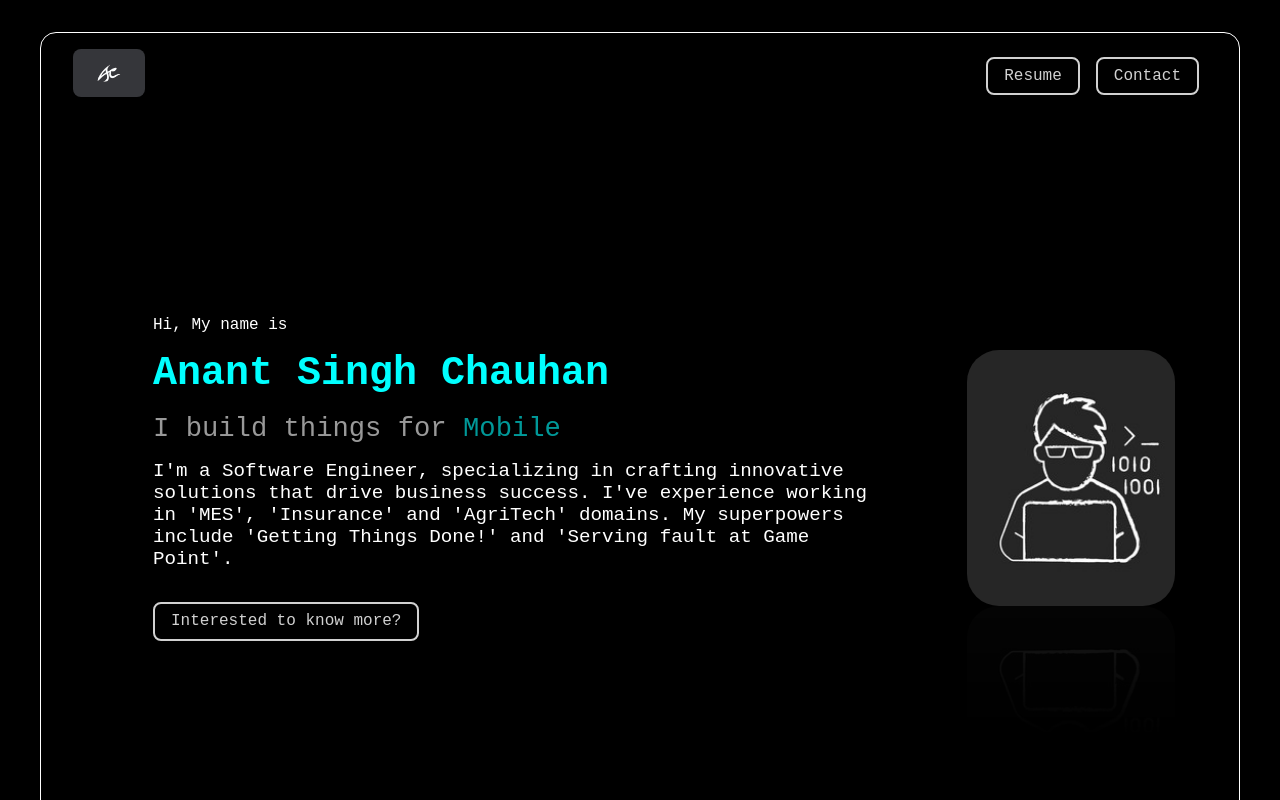
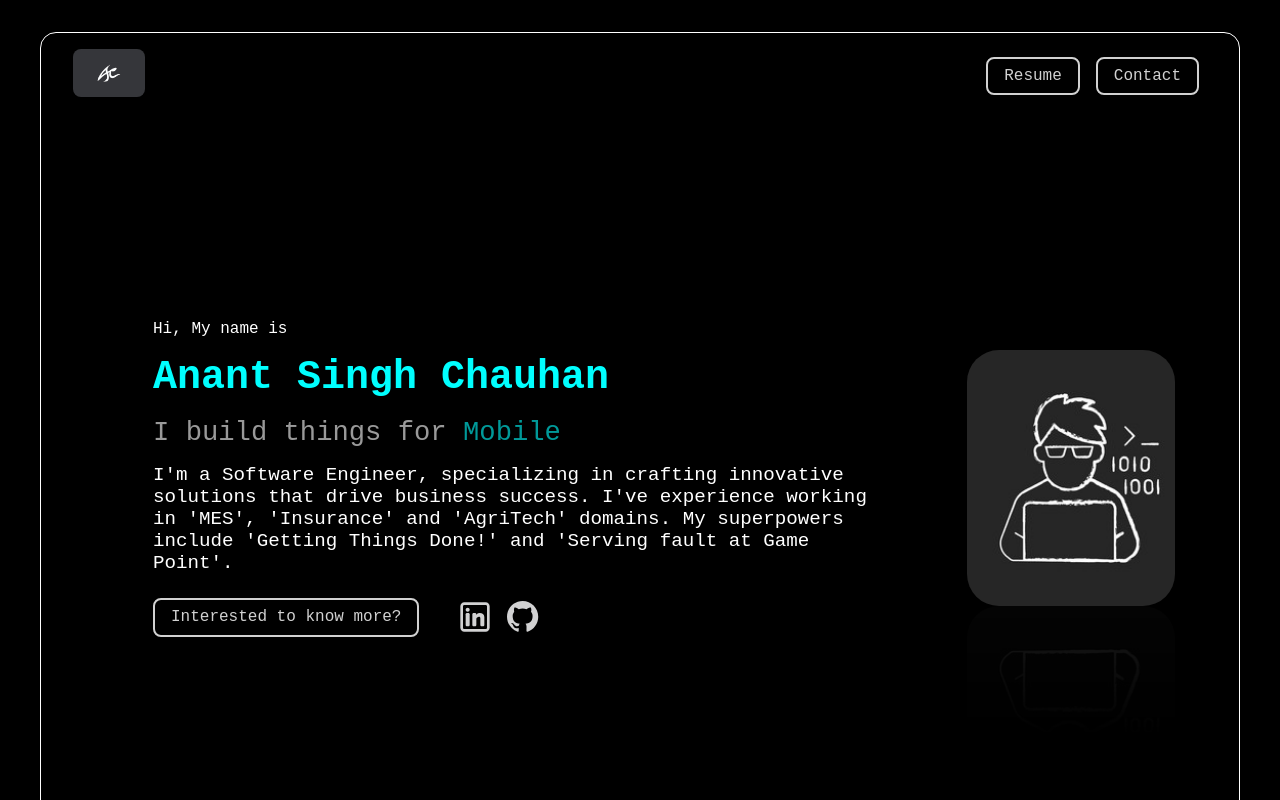
Before and after one commit to Anant-Singh-Chauhan/portfolio, a React (Create React App) app: page / in a window 1280 px wide. Shown: the top 800 px of the page. Built offline with nearby package versions, Linux system fonts and the light colour scheme; the HTML template or start-up script is replaced by a standard one; a web font is replaced by a local one.

Commit message:
github and linkedin

```diff
--- a/src/commons/masterData/masterData.js
+++ b/src/commons/masterData/masterData.js
@@ -6,7 +6,10 @@ const Profile={
   mail:"eng.anant.schauhan21@gmail.com",
   profileName:"Anant Singh Chauhan",
   profileSummary:"I'm a Software Engineer, specializing in crafting innovative solutions that drive business success. I've experience working in 'MES', 'Insurance' and 'AgriTech' domains. My superpowers include \'Getting Things Done!\' and \'Serving fault at Game Point\'.",
-  buildThingsFor:["Web","Mobile"]
+  buildThingsFor:["Web","Mobile"],
+  github:"https://github.com/Anant-Singh-Chauhan",
+  linkedIn: "https://www.linkedin.com/in/anant-chauhan98/"
+
 }
 
 const Experiences = [
--- a/src/components/profileSummary/Summary.js
+++ b/src/components/profileSummary/Summary.js
@@ -1,6 +1,7 @@
 import React, { useState, useEffect } from "react";
 import { Profile } from "../../commons/masterData/masterData";
-
+import { ReactComponent as GithubLogo } from "../../assests/images/svgs/githubLogo.svg";
+import { ReactComponent as LinkedInLogo } from "../../assests/images/svgs/linkedInLogo.svg";
 export default function Summary() {
   const [buildIsWeb, setBuildIsWeb] = useState(true);
 
@@ -26,10 +27,30 @@ export default function Summary() {
         </span>
       </h2>
       <p className="profileDescription">{Profile.profileSummary}</p>
-      <div className="d-flex-row">
+      <div className="d-flex-row profile_actions">
         <a id="knowMore" href="#whatIKnow">
           Interested to know more?
         </a>
+        <div className="d-flex-row project_action_div">
+          {Profile.linkedIn.length != 0 && (
+            <a
+              className="project_action_item"
+              href={Profile.linkedIn}
+              target="_blank"
+            >
+              <LinkedInLogo />
+            </a>
+          )}
+          {Profile.github.length != 0 && (
+            <a
+              className="project_action_item"
+              href={Profile.github}
+              target="_blank"
+            >
+              <GithubLogo />
+            </a>
+          )}
+        </div>
       </div>
     </div>
   );
--- a/src/components/profileSummary/profileSummary.css
+++ b/src/components/profileSummary/profileSummary.css
@@ -24,8 +24,7 @@
   padding: 2rem 4rem 2rem 1rem;
   border-radius: 1rem;
 }
-
-.profileName {
+.summary > .profileName {
   font-size: 2.5rem;
   font-weight: 600;
   color: var(--primary-text);
@@ -51,6 +50,11 @@
   font-size: 1.2rem;
 }
 
+.profile_actions {
+  align-items: center;
+  margin-top: 1.5rem;
+}
+
 #knowMore {
   text-decoration: none;
   color: var(--primary-text);
@@ -61,7 +65,6 @@
   transition: ease-in-out 200ms;
   cursor: default;
   margin-left: 0;
-  margin-top: 1rem;
 }
 
 #knowMore:hover {
@@ -187,8 +190,7 @@
     padding: 1rem;
   }
 
-  .scene{
+  .scene {
     display: none;
   }
-
 }
```
Also changed, not shown: src/assests/images/svgs/linkedInLogo.svg (added).
